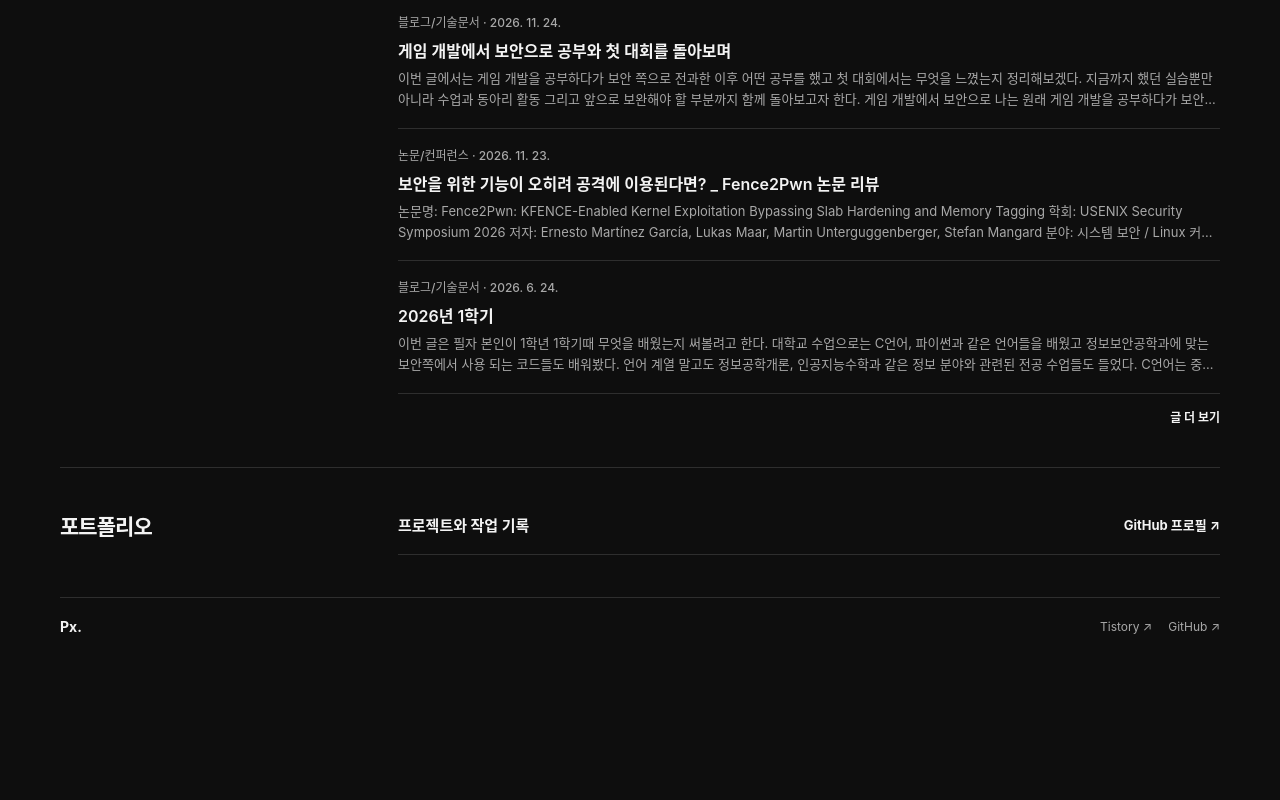
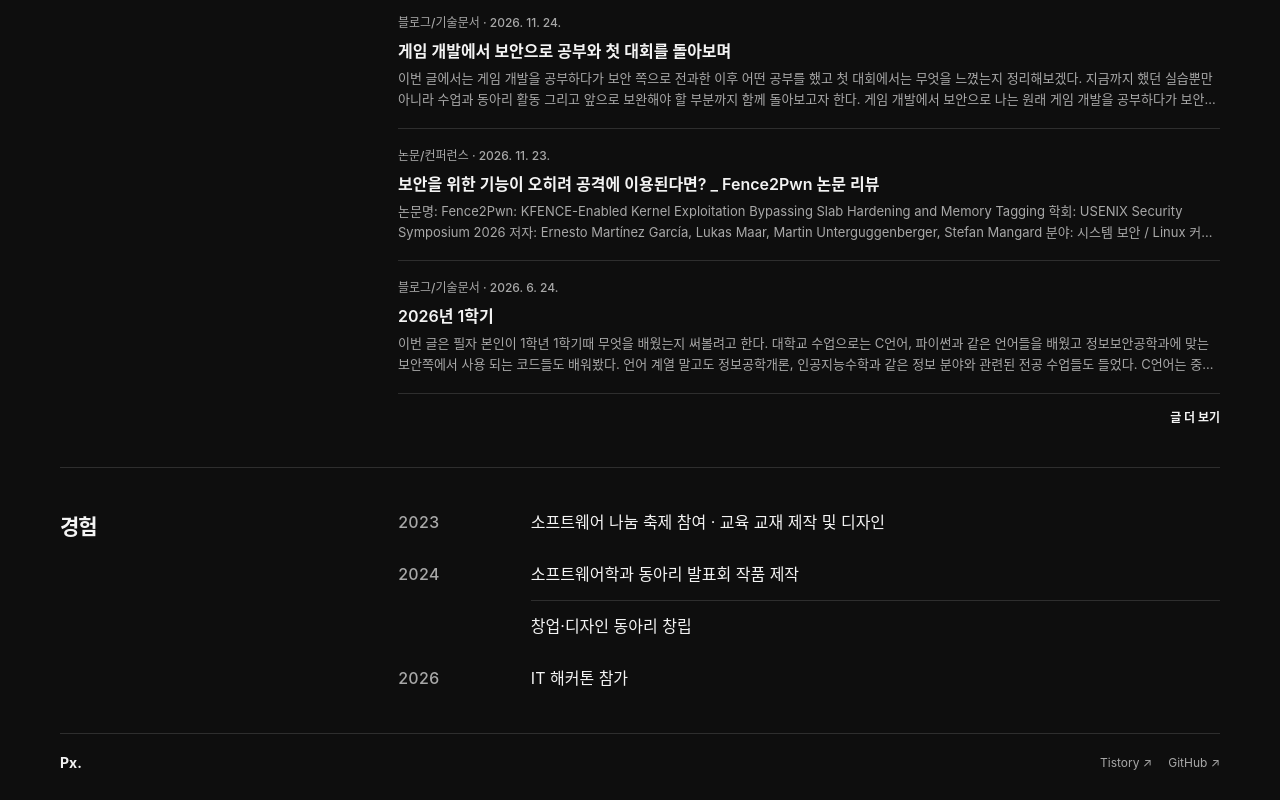
Before and after one commit to pxjeong/pxjeong.blog.io, a plain HTML site: page index.html in a window 1280 px wide. Shown: the part 1258-2058 px from the top of the page. Before the commit the page ends 1922 px from the top, so only its background shows below. Drawn offline with Linux system fonts and the light colour scheme.

Commit message:
Replace portfolio with an experience timeline

```diff
--- a/assets/app.js
+++ b/assets/app.js
@@ -141,7 +141,7 @@ async function loadPosts(path, source) {
 }
 
 function updateNavigation() {
-  const route = ["posts", "portfolio"].includes(location.hash.slice(1)) ? location.hash.slice(1) : "home";
+  const route = ["posts", "experience"].includes(location.hash.slice(1)) ? location.hash.slice(1) : "home";
   for (const link of document.querySelectorAll("[data-nav]")) {
     if (link.dataset.nav === route) link.setAttribute("aria-current", "page");
     else link.removeAttribute("aria-current");
--- a/assets/style.css
+++ b/assets/style.css
@@ -40,7 +40,7 @@ button, a { -webkit-tap-highlight-color: transparent; }
 .intro-profile dt { color: var(--muted); font-size: 13px; }
 .profile-detail { color: var(--muted); font-size: .94em; }
 
-.aquarium, .archive-layout, .portfolio { display: grid; grid-template-columns: var(--section-columns); align-items: start; gap: var(--section-gap); padding: 42px 0; border-top: 1px solid var(--line); }
+.aquarium, .archive-layout, .experience { display: grid; grid-template-columns: var(--section-columns); align-items: start; gap: var(--section-gap); padding: 42px 0; border-top: 1px solid var(--line); }
 .tank-heading { display: grid; gap: 10px; }
 .tank-heading h2, .section-heading h2 { font-size: 21px; font-weight: 720; letter-spacing: -.045em; }
 .tank-metrics { display: flex; align-items: center; gap: 10px; color: var(--muted); font-size: 13px; font-variant-numeric: tabular-nums; }
@@ -118,11 +118,13 @@ button, a { -webkit-tap-highlight-color: transparent; }
 .post-excerpt { display: -webkit-box; -webkit-box-orient: vertical; -webkit-line-clamp: 2; overflow: hidden; color: var(--muted); font-size: 13px; font-weight: 400; line-height: 1.6; }
 .more-button { display: block; margin: 14px 0 0 auto; }
 
-.portfolio .section-heading { padding: 0; border: 0; }
-.portfolio-card { display: flex; align-items: center; justify-content: space-between; gap: 14px; min-height: 45px; padding: 0 0 14px; border-bottom: 1px solid var(--line); }
-.portfolio-card h3 { font-size: 15px; font-weight: 680; }
-.portfolio-link { font-size: 13px; color: var(--ink); font-weight: 650; white-space: nowrap; }
-.portfolio-link:hover, .footer a:hover { text-decoration: underline; text-underline-offset: 3px; }
+.experience .section-heading { padding: 0; border: 0; }
+.experience-list { display: grid; gap: 26px; }
+.experience-group { display: grid; grid-template-columns: minmax(64px, 1fr) minmax(0, 6fr); align-items: baseline; gap: 18px; }
+.experience-year { color: var(--muted); font-size: 16px; font-weight: 550; font-variant-numeric: tabular-nums; }
+.experience-items { margin: 0; padding: 0; list-style: none; font-size: 16px; line-height: 1.6; word-break: keep-all; }
+.experience-items li + li { margin-top: 13px; padding-top: 13px; border-top: 1px solid var(--line); }
+.footer a:hover { text-decoration: underline; text-underline-offset: 3px; }
 .footer { display: flex; align-items: center; gap: 16px; padding: 20px 0 29px; border-top: 1px solid var(--line); color: var(--muted); font-size: 12px; }
 .footer-brand { margin-right: auto; color: var(--ink); font-size: 14px; font-weight: 720; }
 
@@ -204,7 +206,9 @@ button, a { -webkit-tap-highlight-color: transparent; }
   .brand { font-size: 24px; }
   .intro { grid-template-columns: 1fr; gap: 26px; padding: 44px 0 33px; }
   .intro-profile div { padding: 11px 0; font-size: 14px; }
-  .aquarium, .archive-layout, .portfolio { grid-template-columns: 1fr; gap: 22px; padding: 27px 0; }
+  .aquarium, .archive-layout, .experience { grid-template-columns: 1fr; gap: 22px; padding: 27px 0; }
+  .experience-group { grid-template-columns: 46px minmax(0, 1fr); gap: 13px; }
+  .experience-year, .experience-items { font-size: 14px; }
   .tank-heading { display: flex; align-items: baseline; justify-content: space-between; }
   .tank-caption { flex-wrap: wrap; gap: 8px 14px; }
   .feed-button { margin-left: auto; }
--- a/index.html
+++ b/index.html
@@ -3,7 +3,7 @@
 <head>
   <meta charset="utf-8">
   <meta name="viewport" content="width=device-width, initial-scale=1">
-  <meta name="description" content="Px.의 정보보안, 개발 기록과 포트폴리오">
+  <meta name="description" content="Px.의 정보보안·개발 기록과 경험">
   <meta name="theme-color" content="#0e0e0e">
   <title>Px. · 기록의 수조</title>
   <link rel="icon" href="./assets/favicon.png" type="image/png">
@@ -17,7 +17,7 @@
       <nav class="navigation" aria-label="주 메뉴">
         <a href="#home" data-nav="home" aria-current="page">홈</a>
         <a href="#posts" data-nav="posts">글</a>
-        <a href="#portfolio" data-nav="portfolio">포트폴리오</a>
+        <a href="#experience" data-nav="experience">경험</a>
       </nav>
     </div>
   </header>
@@ -84,13 +84,28 @@
       </section>
     </div>
 
-    <section class="portfolio" id="portfolio" aria-labelledby="portfolio-title">
-      <div class="section-heading"><h2 id="portfolio-title">포트폴리오</h2></div>
-      <div class="portfolio-card">
-        <div>
-          <h3>프로젝트와 작업 기록</h3>
+    <section class="experience" id="experience" aria-labelledby="experience-title">
+      <div class="section-heading"><h2 id="experience-title">경험</h2></div>
+      <div class="experience-list">
+        <div class="experience-group">
+          <h3 class="experience-year"><time datetime="2023">2023</time></h3>
+          <ul class="experience-items" role="list">
+            <li>소프트웨어 나눔 축제 참여 · 교육 교재 제작 및 디자인</li>
+          </ul>
         </div>
-        <a class="portfolio-link" href="https://github.com/pxjeong">GitHub 프로필 <span aria-hidden="true">↗</span></a>
+        <div class="experience-group">
+          <h3 class="experience-year"><time datetime="2024">2024</time></h3>
+          <ul class="experience-items" role="list">
+            <li>소프트웨어학과 동아리 발표회 작품 제작</li>
+            <li>창업·디자인 동아리 창립</li>
+          </ul>
+        </div>
+        <div class="experience-group">
+          <h3 class="experience-year"><time datetime="2026">2026</time></h3>
+          <ul class="experience-items" role="list">
+            <li>IT 해커톤 참가</li>
+          </ul>
+        </div>
       </div>
     </section>
   </main>
```
Also changed, not shown: 2 other files.
